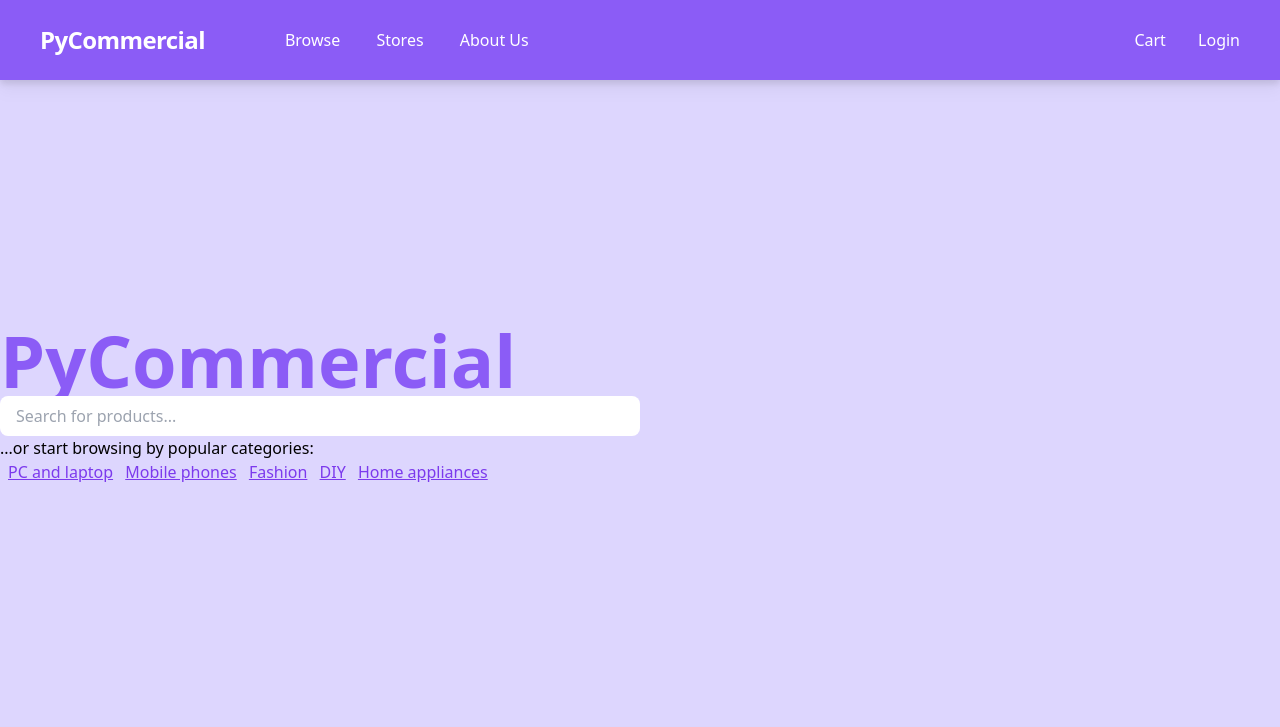
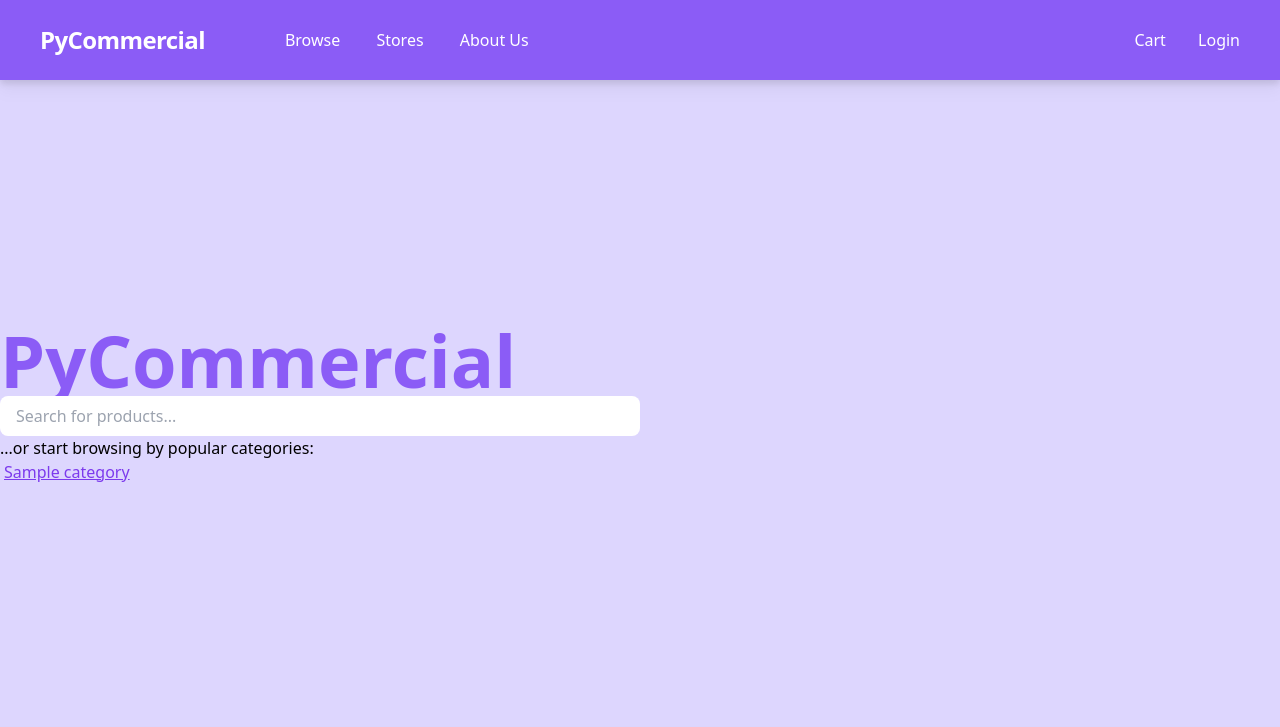
Before and after one commit to Riyomi/PyCommercial, a Django app: template products/templates/products/home.html in a window 1280 px wide. Shown: the top 727 px of the page. Run offline with Django 3.2, Linux system fonts and the light colour scheme; the template is opened without the code that fills it: most values are stand-ins (such as "Sample title", 1, 10 or a date in 2020); style sheets or scripts are compiled from the project's sources; some libraries are stand-ins or nearby versions.

Commit message:
Home page search and sort by categories

```diff
--- a/products/static/js/browserFilters.js
+++ b/products/static/js/browserFilters.js
@@ -88,6 +88,9 @@ function persistFormInputs() {
     if (value === "on") {
       check(`input[name="${key}"`);
     }
+    if (key === "maxPrice") {
+      $(`input[name=maxPrice]`).val(value);
+    }
   }
 }
 
--- a/products/templates/products/home.html
+++ b/products/templates/products/home.html
@@ -1,14 +1,16 @@
 {% extends "base.html" %}
 {% load myfilters %}
+{% load products.productfilters %}
 {% block title %}Home{% endblock title %}
 {% block content %}
 
 <div class="flex min-h-screen bg-purple-200" style="min-height: calc(100vh - (153px));">
     <div class="flex flex-col justify-center w-3/6">
       <p class="text-7xl text-purple-500 font-semibold">PyCommercial</p>
-      <form class="w-full">
+      <form method="GET" action="{% url 'products:browse' %}" class="w-full">
         <input
         type="text"
+        name="search"
         placeholder="Search for products..."
         class="
           py-2
@@ -18,15 +20,14 @@
           focus:outline-none focus:ring focus:ring-purple-400
         "
         />
+
       </form>
 
       <p>...or start browsing by popular categories:</p>
       <div class="text-purple-600">
-        <a href="#" class="underline mx-2">PC and laptop</a>
-        <a href="#" class="underline mr-2">Mobile phones</a>
-        <a href="#" class="underline mr-2">Fashion</a>
-        <a href="#" class="underline mr-2">DIY</a>
-        <a href="#" class="underline mr-2">Home appliances</a>
+        {% for category, params in data.items %}
+          <a href="{% url 'products:browse' %}?{% for param in params %}{{param.name|encode_url}}=on&{% endfor %}" class="underline mx-1">{{category}}</a>
+        {% endfor %}
       </div>
 
   </div>
--- a/products/templatetags/products/productfilters.py
+++ b/products/templatetags/products/productfilters.py
@@ -32,3 +32,8 @@ def encode_rating(rating):
     encoded.extend([0] * ((5-(ceil(rating_rounded)))))
 
     return encoded
+
+
+@register.filter
+def encode_url(value):
+    return value.replace(' ', '+').replace('&', '%26')
```
Also changed, not shown: products/utils.py (+12 -0 lines), products/views.py (+10 -2 lines).
